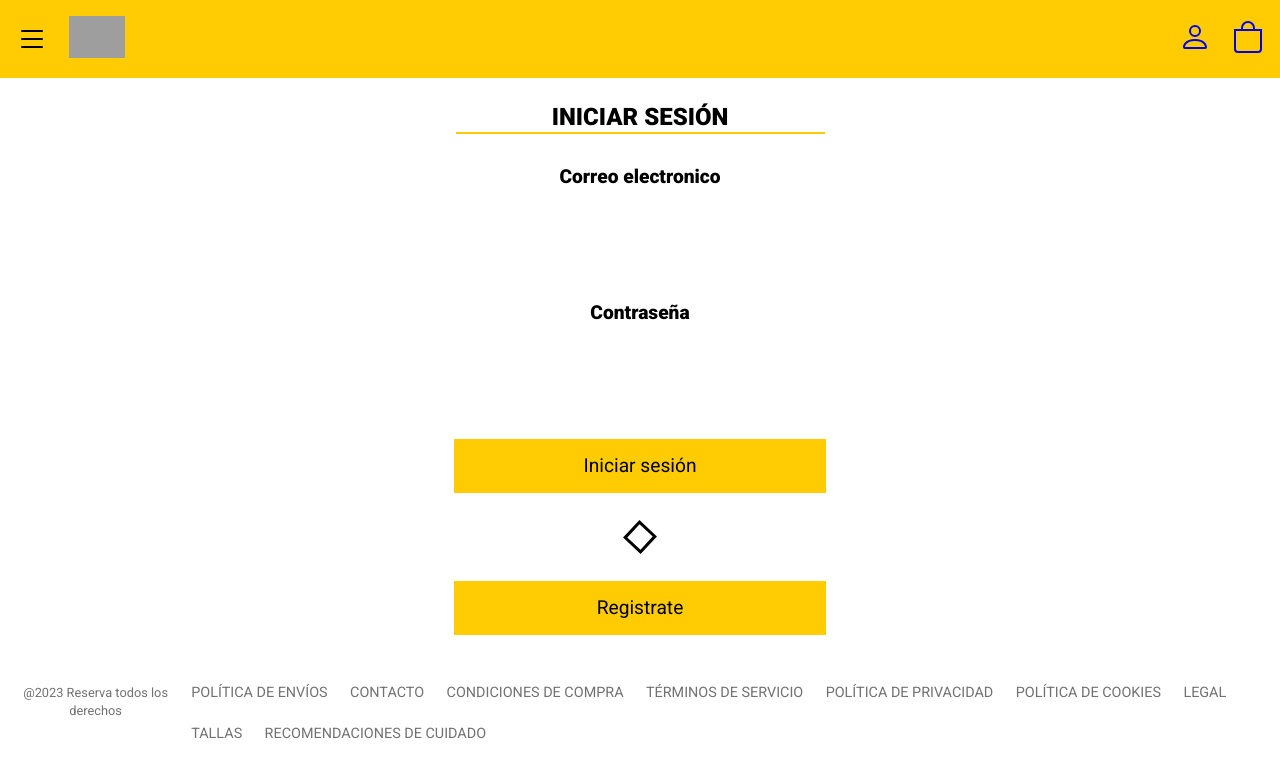
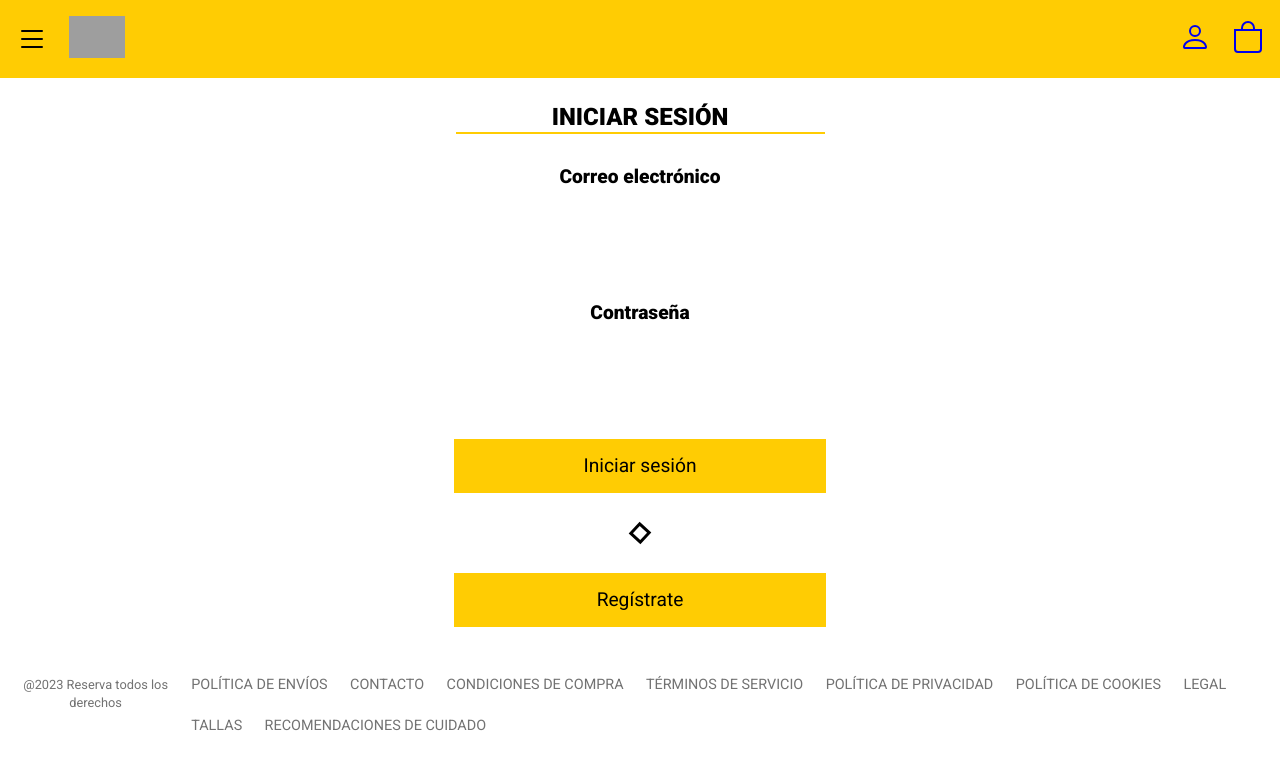
Before and after one commit to carlosjesus954/Tienda-Ogs, a React (Vite) app: page /contact in a window 1280 px wide. Shown: the top 778 px of the page. Built offline with nearby package versions, Linux system fonts and the light colour scheme; grey boxes are pictures that could not be loaded.

Commit message:
Creo un componente reutilizable de formulario para contacto + registro

```diff
--- a/app/css/layout/index.css
+++ b/app/css/layout/index.css
@@ -652,8 +652,8 @@
   max-width: 23.0625rem;
 }
 .Contact-container--rotate {
-  width: 1.5rem;
-  height: 1.5rem;
+  width: 1rem;
+  height: 1rem;
   border: solid 0.1875rem black;
   margin-left: auto;
   margin-right: auto;
--- /dev/null
+++ b/src/app/components/FormComponent.jsx
@@ -0,0 +1,41 @@
+import { NavLink } from "react-router-dom";
+import BtnComponent from "../components/BtnComponent";
+
+export const FormComponent = (props) => {
+  return (
+    <main className="Main Wrapper">
+      <section className="Main-contact Contact">
+        <h2 className="Contact-h2">{props.title}</h2>
+        <form action="#" className="Contact-form">
+          <label htmlFor="email" className="Contact-label">
+            Correo electrónico
+          </label>
+          <input
+            type="email"
+            id="email"
+            name="email"
+            className="Contact-input"
+          />
+          <label htmlFor="password" className="Contact-label">
+            Contraseña
+          </label>
+          <input
+            type="password"
+            id="password"
+            name="password"
+            className="Contact-input"
+          />
+          <BtnComponent value={props.btnTitle} />
+        </form>
+        {props.btnRegistro && (
+          <>
+            <div className="Contact-container--rotate"></div>
+            <NavLink to={"/registro"}>
+              <BtnComponent value={"Regístrate"} />
+            </NavLink>
+          </>
+        )}
+      </section>
+    </main>
+  );
+};
--- a/src/app/pages/ContactPage.jsx
+++ b/src/app/pages/ContactPage.jsx
@@ -1,29 +1,11 @@
-import { NavLink } from "react-router-dom";
-import BtnComponent from "../components/BtnComponent";
-import { RegistroPage } from "./RegistroPage";
+import { FormComponent } from "../components/FormComponent";
 
 export const ContactPage = () => {
   return (
-    <main className="Main Wrapper">
-      <section className="Main-contact Contact">
-        <h2 className="Contact-h2">Iniciar sesión</h2>
-        <form action="#" className="Contact-form">
-          <label htmlFor="" className="Contact-label">
-            Correo electronico
-          </label>
-          <input type="email" name="" className="Contact-input" />
-          <label htmlFor="" className="Contact-label">
-            Contraseña
-          </label>
-          <input type="password" name="" className="Contact-input" />
-          <BtnComponent value={"Iniciar sesión"} />
-        </form>
-        <div className="Contact-container--rotate"></div>
-
-        <NavLink to={"/registro"}>
-          <BtnComponent value={"Registrate"} />
-        </NavLink>
-      </section>
-    </main>
+    <FormComponent
+      title={"Iniciar sesión"}
+      btnRegistro={true}
+      btnTitle={"Iniciar sesión"}
+    />
   );
 };
--- a/src/app/pages/RegistroPage.jsx
+++ b/src/app/pages/RegistroPage.jsx
@@ -1,3 +1,11 @@
+import { FormComponent } from "../components/FormComponent";
+
 export const RegistroPage = () => {
-  return <h1>RegistroPage</h1>;
+  return (
+    <FormComponent
+      title={"Crea tu cuenta"}
+      btnRegistro={false}
+      btnTitle={"Registrate"}
+    />
+  );
 };
--- a/src/scss/layout/_contact.scss
+++ b/src/scss/layout/_contact.scss
@@ -26,9 +26,8 @@
     max-width: 23.0625rem;
   }
   &-container--rotate {
-    width: 1.5rem;
-    height: 1.5rem;
-    // background-color: black;
+    width: 1rem;
+    height: 1rem;
     border: solid 0.1875rem black;
     margin-left: auto;
     margin-right: auto;
```
Also changed, not shown: 1 other file (tests, documents, lock files or other folders).
